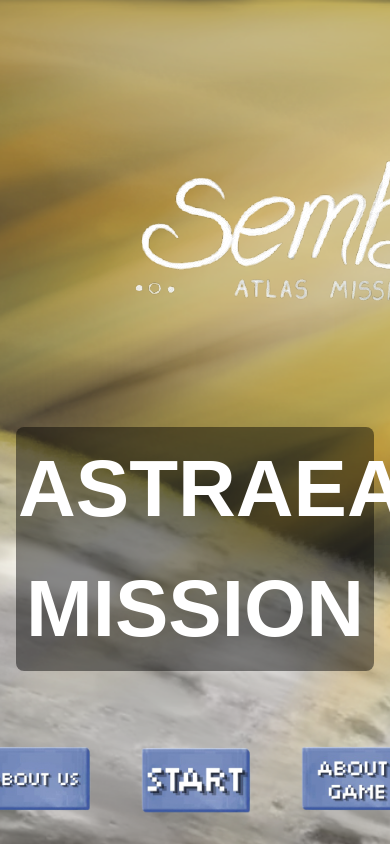
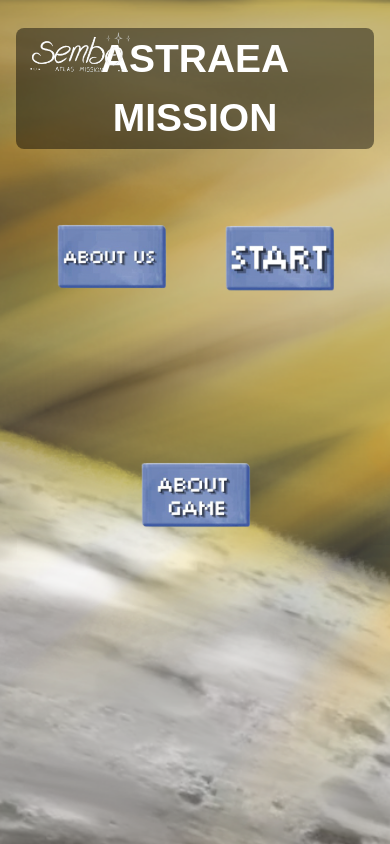
Before and after one commit to psheep4822/Sembo-NASA, a plain HTML site: page index.html in a window 390 px wide. Drawn offline with Linux system fonts and the light colour scheme.

Commit message:
Fixed responsive layout

```diff
--- a/style.css
+++ b/style.css
@@ -138,7 +138,7 @@ button:hover {
     background-image: url('cenarios/fundoMissoes.png');
 }
 
-#marcaDagua {
+.marcaDagua {
     position: fixed;
     top: 0px;
     left: 0px;
@@ -188,12 +188,14 @@ button:hover {
 .fullwidth {
     width: 100%;
     display: flex;
+    flex-wrap: wrap;
+    gap: 8px;
     justify-content: center;
     align-content: center;
 }
 
 @media (max-width: 600px) {
-    #marcaDagua {
+    .marcaDagua {
         width: 10rem;
         height: auto
     }
@@ -251,7 +253,7 @@ button:hover {
     padding: 2px;
     margin: 12px 0;
     line-height: 1.5;
-    font-size: 5rem;
+    font-size: clamp(2rem, 10vw, 5rem);
 }
 
 #telaJogo {
```
